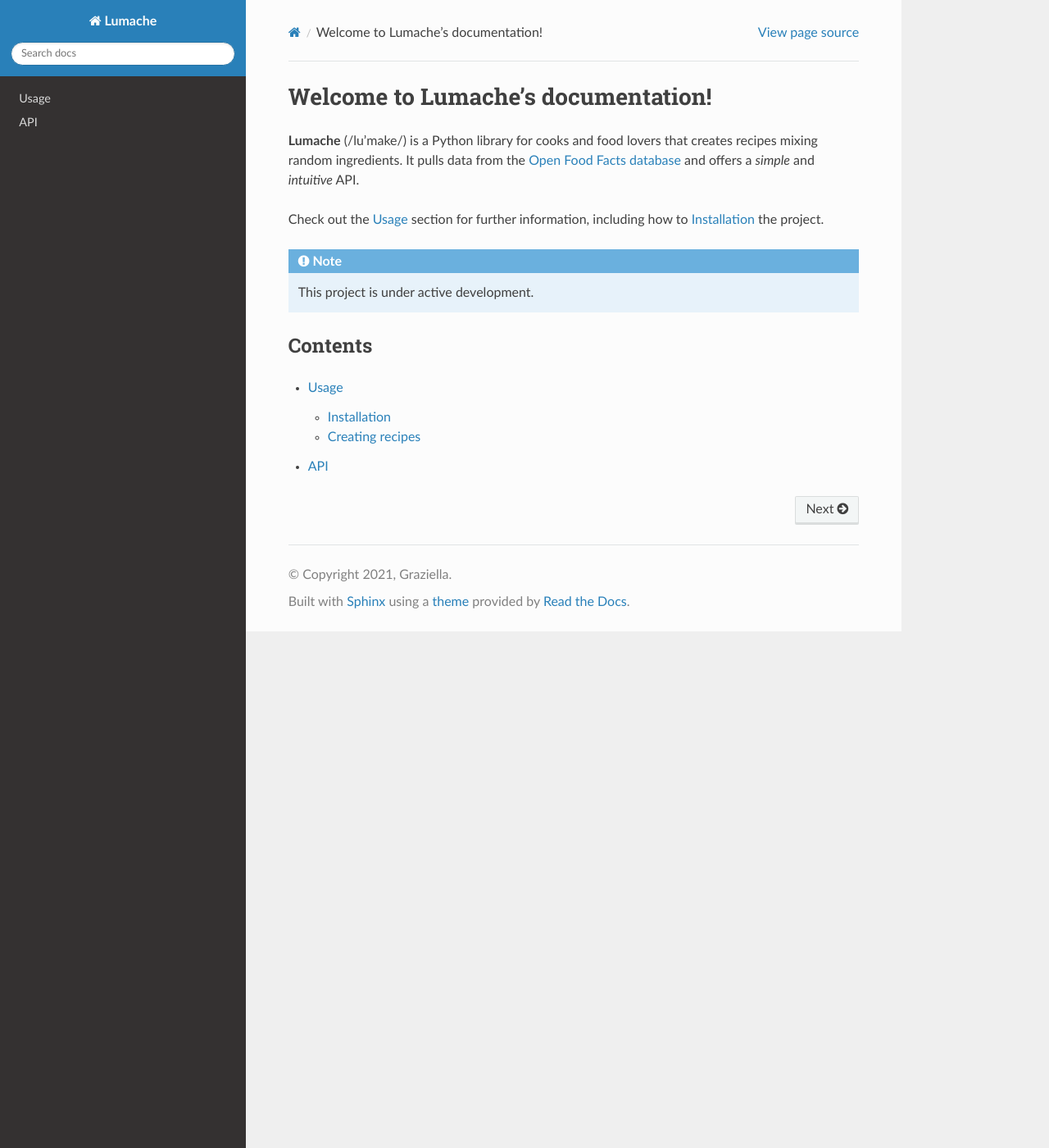
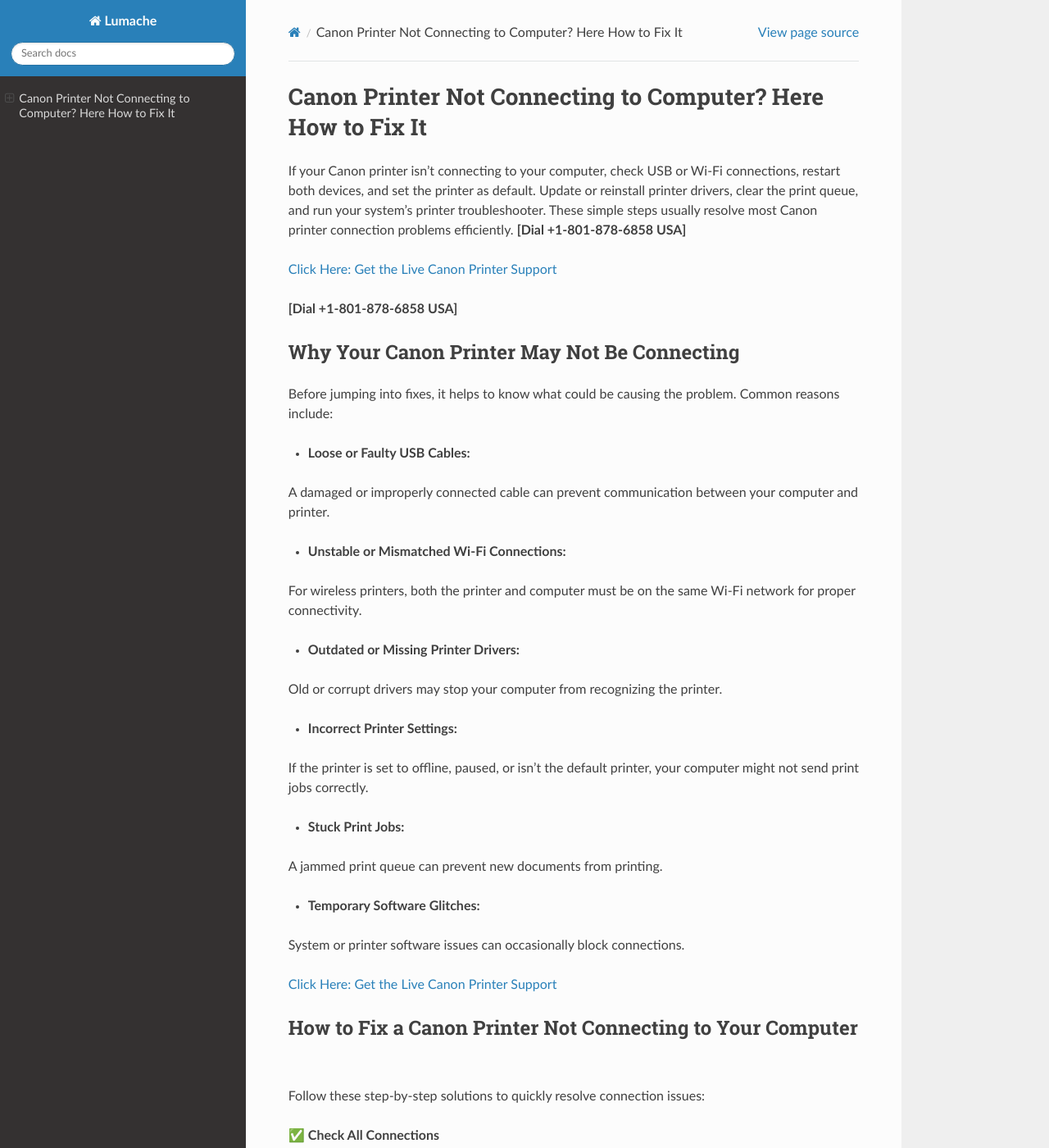
Before and after one commit to tomtomgarry/canoncomputercommunity, a Sphinx documentation site: the page built from docs/source/index.rst, in a window 1280 px wide and 1400 px high. Shown: the whole window at 82% size. Built offline with Sphinx 7.4.7 and the Read the Docs theme 3.1.0, drawn with Linux system fonts in a browser that asks for light colours; some of the changed text lies outside the part shown.

Commit message:
Update index.rst

```diff
--- a/docs/source/index.rst
+++ b/docs/source/index.rst
@@ -1,22 +1,81 @@
-Welcome to Lumache's documentation!
-===================================
+Canon Printer Not Connecting to Computer? Here How to Fix It
+============================================================
 
-**Lumache** (/lu'make/) is a Python library for cooks and food lovers
-that creates recipes mixing random ingredients.
-It pulls data from the `Open Food Facts database <https://world.openfoodfacts.org/>`_
-and offers a *simple* and *intuitive* API.
+If your Canon printer isn’t connecting to your computer, check USB or Wi-Fi connections, restart both devices, and set the printer as default. Update or reinstall printer drivers, clear the print queue, and run your system’s printer troubleshooter. These simple steps usually resolve most Canon printer connection problems efficiently. **[Dial +1-801-878-6858 USA]**
 
-Check out the :doc:`usage` section for further information, including
-how to :ref:`installation` the project.
+`Click Here: Get the Live Canon Printer Support <https://jivo.chat/KlZSRejpBm>`_
 
-.. note::
+**[Dial +1-801-878-6858 USA]**
 
-   This project is under active development.
+Why Your Canon Printer May Not Be Connecting
+--------------------------------------------
 
-Contents
---------
+Before jumping into fixes, it helps to know what could be causing the problem. Common reasons include:
 
-.. toctree::
+- **Loose or Faulty USB Cables:**
+A damaged or improperly connected cable can prevent communication between your computer and printer.
 
-   usage
-   api
+- **Unstable or Mismatched Wi-Fi Connections:**
+For wireless printers, both the printer and computer must be on the same Wi-Fi network for proper connectivity.
+
+- **Outdated or Missing Printer Drivers:**
+Old or corrupt drivers may stop your computer from recognizing the printer.
+
+- **Incorrect Printer Settings:**
+If the printer is set to offline, paused, or isn’t the default printer, your computer might not send print jobs correctly.
+
+- **Stuck Print Jobs:**
+A jammed print queue can prevent new documents from printing.
+
+- **Temporary Software Glitches:**
+System or printer software issues can occasionally block connections.
+
+`Click Here: Get the Live Canon Printer Support <https://jivo.chat/KlZSRejpBm>`_
+
+How to Fix a Canon Printer Not Connecting to Your Computer
+----------------------------------------------------------
+
+Follow these step-by-step solutions to quickly resolve connection issues:
+
+✅ **Check All Connections**
+
+- For **USB printers**, inspect the cable for damage and reconnect it securely.
+- For **Wi-Fi printers**, ensure both devices are connected to the same wireless network.
+
+✅ **Restart Printer and Computer**
+
+Turn off both your printer and computer. Unplug the printer from the power source for about 30 seconds, then plug it back in and power on both devices.
+
+✅ **Set Canon Printer as Default**
+
+- **On Windows:** Go to *Control Panel > Devices and Printers*, right-click your Canon printer, and select **Set as default printer**.
+- **On Mac:** Go to *System Preferences > Printers & Scanners*, select your Canon printer, and set it as default.
+
+✅ **Clear the Print Queue**
+
+Cancel all pending print jobs:
+
+- **On Windows:** *Devices and Printers > See what’s printing > Cancel All Documents*.
+- **On Mac:** *Printers & Scanners > Open Print Queue > Cancel jobs*.
+
+✅ **Update or Reinstall Printer Drivers**
+
+Visit the Canon official website and download the latest drivers for your specific printer model. Install them and restart your computer.
+
+✅ **Run the Printer Troubleshooter**
+
+Use your computer’s built-in diagnostic tool:
+
+- **On Windows:** *Settings > Devices > Printers & Scanners > select your printer > Manage > Run Troubleshooter.*
+- **On Mac:** Check for status messages or reset the printing system if necessary.
+
+✅ **Reset the Printer**
+
+If all else fails, reset the printer to factory settings using its control panel settings menu. Then, reconnect it to your computer or network.
+
+`Click Here: Get the Live Canon Printer Support <https://jivo.chat/KlZSRejpBm>`_
+
+Conclusion
+----------
+
+A Canon printer not connecting to your computer is usually caused by minor, fixable issues like loose cables, outdated drivers, or mismatched network settings. By checking your connections, updating drivers, setting the printer as default, and restarting both devices, you can quickly resolve most problems. Regular updates and occasional printer maintenance help avoid these issues in the future.
```
